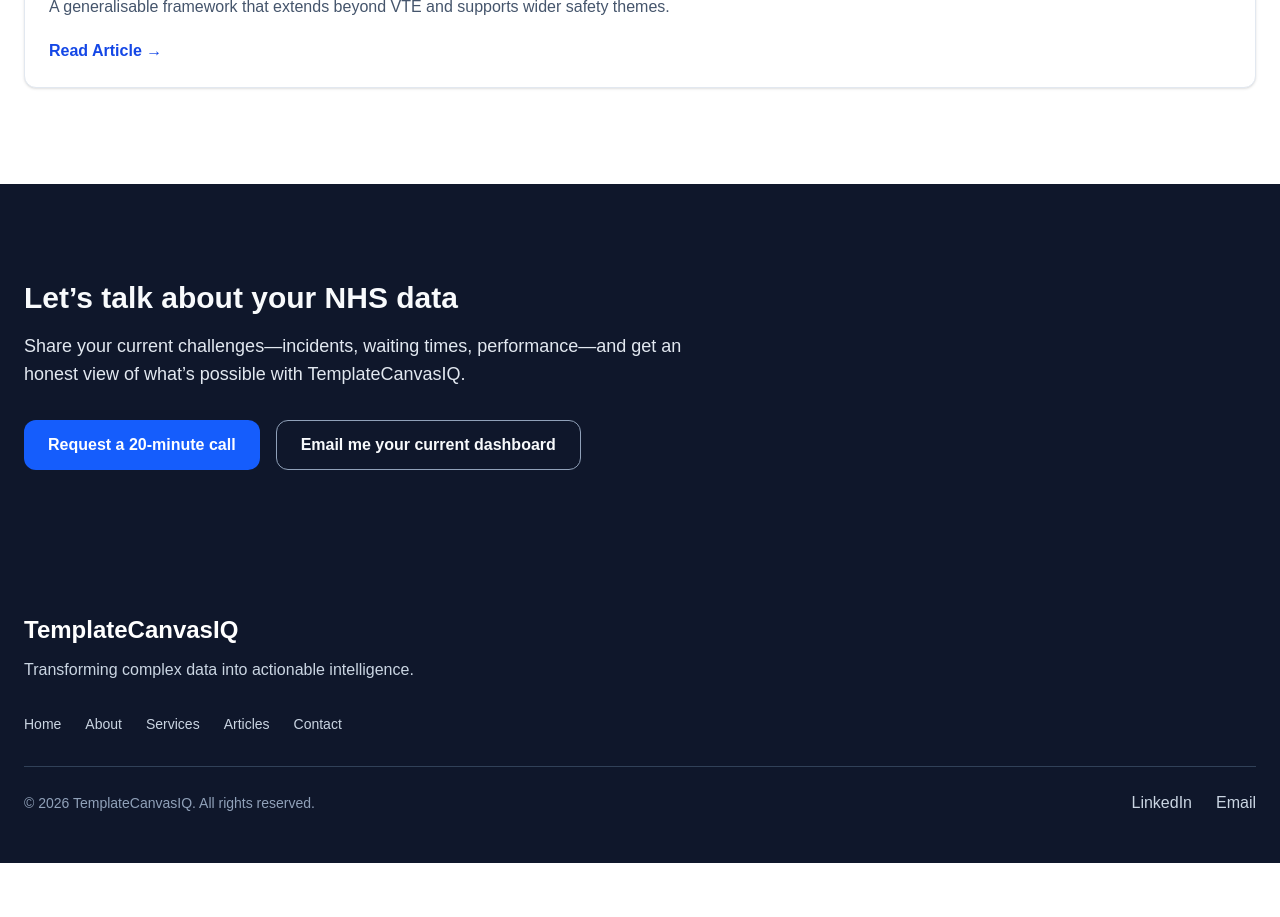
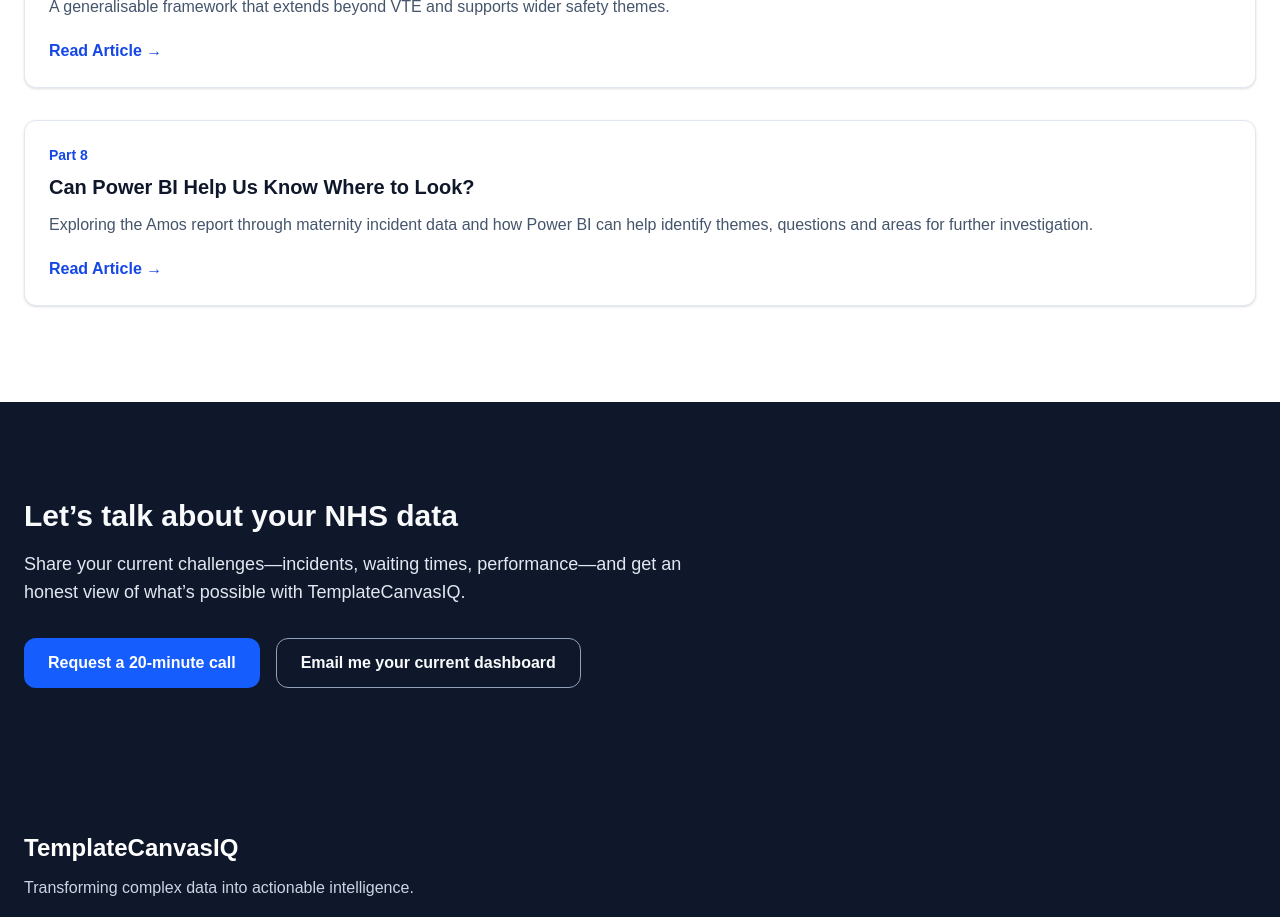
Before and after one commit to 24Mark8/templatecanvasiq, a Next.js app: page / in a window 1280 px wide. Shown: the part 2740-3657 px from the top of the page. Before the commit the page ends 3603 px from the top, so only its background shows below. Built offline with nearby package versions, Linux system fonts and the light colour scheme.

Commit message:
Update page.tsx

```diff
--- a/app/page.tsx
+++ b/app/page.tsx
@@ -263,11 +263,34 @@ export default function Home() {
   <p className="text-sm font-semibold text-blue-700">Part 7</p>
   <h3 className="mt-2 text-xl font-bold text-slate-900">
     A Framework That Goes Beyond VTE
-        </h3><p className="mt-3 text-slate-600">
+  </h3>
+  <p className="mt-3 text-slate-600">
     A generalisable framework that extends beyond VTE and supports wider safety themes.
   </p>
 
   <p className="mt-5 font-semibold text-blue-700">Read Article →</p>
+</Link>
+
+{/* PART 8 */}
+<Link
+  href="/articles/part-8"
+  className="block rounded-xl border border-slate-200 bg-white p-6 shadow-sm transition hover:-translate-y-1 hover:shadow-lg hover:border-blue-500 md:col-span-2"
+>
+  <p className="text-sm font-semibold text-blue-700">Part 8</p>
+
+  <h3 className="mt-2 text-xl font-bold text-slate-900">
+    Can Power BI Help Us Know Where to Look?
+  </h3>
+
+  <p className="mt-3 text-slate-600">
+    Exploring the Amos report through maternity incident data and how
+    Power BI can help identify themes, questions and areas for further
+    investigation.
+  </p>
+
+  <p className="mt-5 font-semibold text-blue-700">
+    Read Article →
+  </p>
 </Link>
 
 </div>
```
Lines whose indentation alone changed are shown as unchanged.
